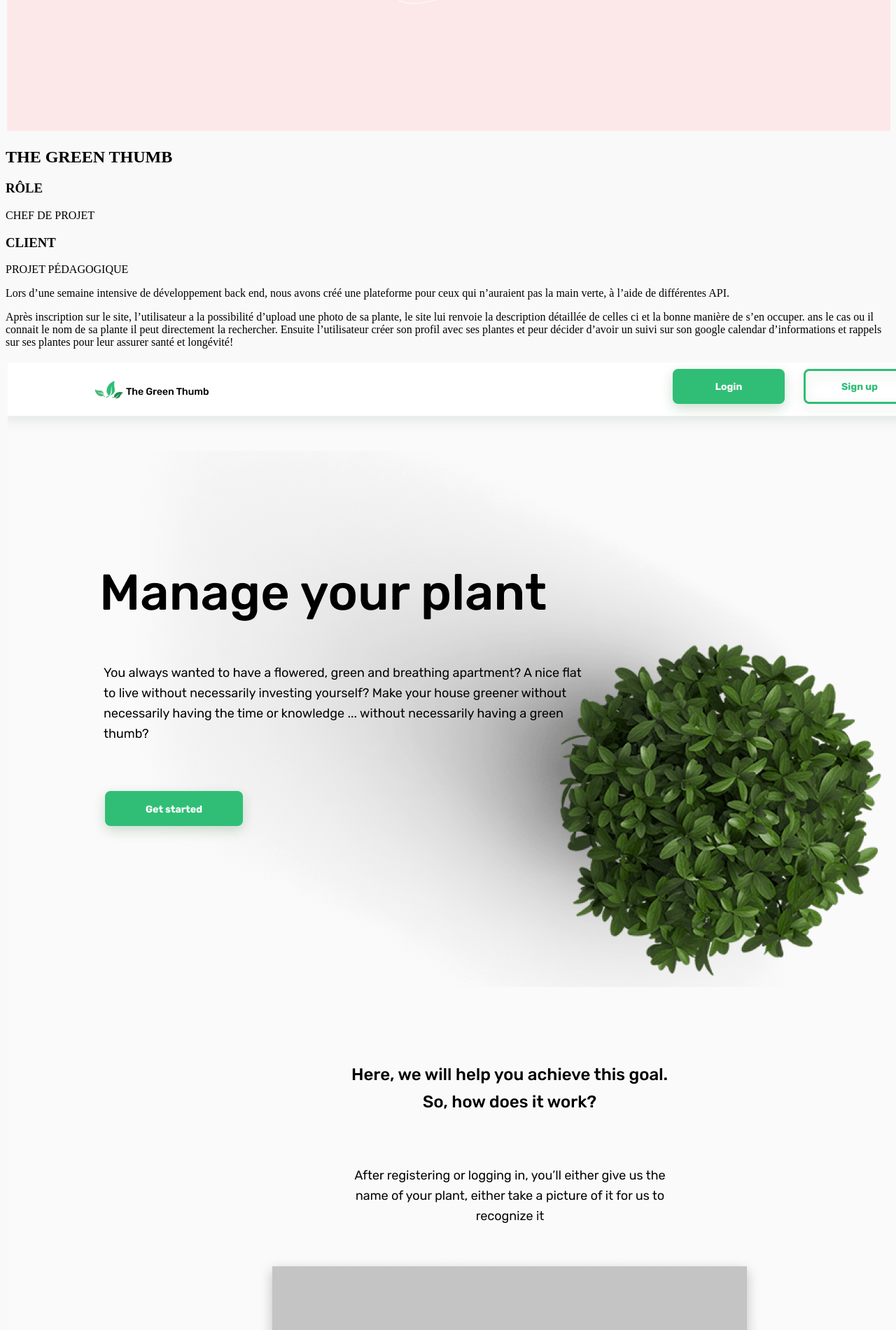
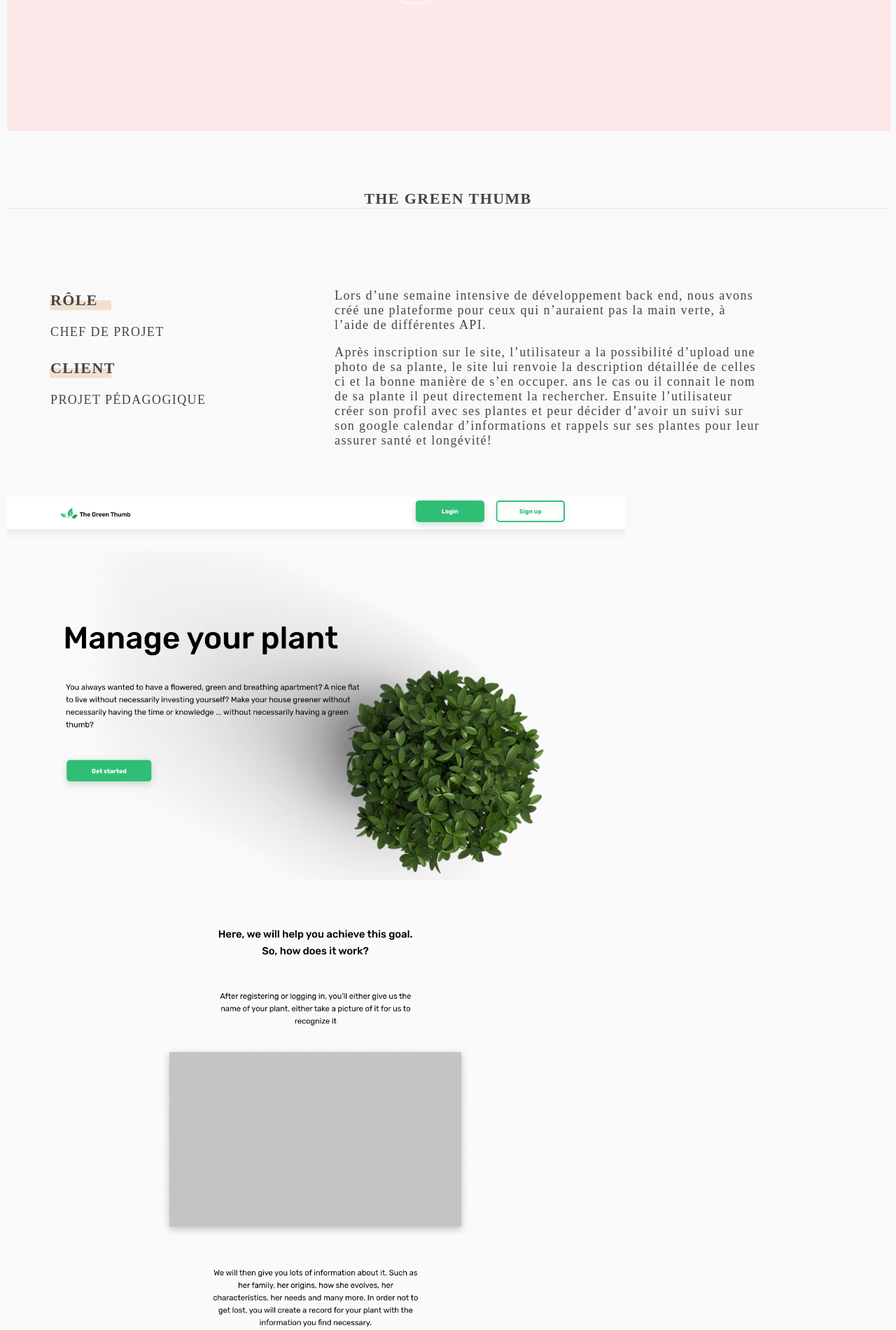
Before and after one commit to Luciezac/Folio, a PHP site: the page made by views/pages/concept.php in a window 1280 px wide; the page is wider, and only the part inside the window is pictured. Shown: the part 681-2581 px from the top of that part at 70% size. Run offline with PHP 8.4, Linux system fonts and the light colour scheme; the template is opened without the code that fills it, so the values that code supplies are empty; some libraries are stand-ins or nearby versions.

Commit message:
:art: template for the projects

```diff
--- a/assets/styles/style.css
+++ b/assets/styles/style.css
@@ -16,6 +16,7 @@
 {
     max-width: 1143px;
     margin: 0 auto;
+    position: relative;
 }
 .menu
 {
@@ -82,7 +83,7 @@
 
 
 /**
-PROJECT
+PROJECTS PRESENTATION
 **/
 
 .main
@@ -501,3 +502,108 @@
     left: 38px;
     z-index: -5;
 }
+
+
+/**
+PROJECT ONE BY ONE
+**/
+
+/**.cat1 img
+{
+    position: absolute;
+    transform: translate(0%, -20%);
+    z-index: -100;
+}**/
+
+.cat2 h2
+{
+    font-family: PlayfairDisplay;
+    font-size: 22px;
+    font-weight: bold;
+    letter-spacing: 1.4px;
+    color: #454545;
+    border-bottom: solid 1px #e7e7e7;
+    text-align: center;
+    margin: 5rem 0px;
+}
+
+.content_proj .roles h3
+{
+    font-family: PlayfairDisplay;
+    font-size: 22px;
+    font-weight: bold;
+    font-style: normal;
+    font-stretch: normal;
+    line-height: normal;
+    letter-spacing: 1.4px;
+    color: #454545;
+    position: relative;
+}
+
+.content_proj .roles h3::before
+{
+    content: "";
+    width: 29%;
+    height: 14px;
+    background-color: #f1dfd0;
+    display: block;
+    position: absolute;
+    top: 13px;
+    left: -1px;
+    z-index: -5;
+}
+
+.content_proj
+{
+    max-width: 1143px;
+    display: flex;
+    flex-wrap: wrap;
+    justify-content: space-between;
+    padding: 1rem 4rem;
+}
+
+.roles
+{
+    width: 30%;
+}
+.roles p
+{
+    width: 316px;
+    height: 27px;
+    font-family: OpenSans;
+    font-size: 18px;
+    font-weight: 300;
+    letter-spacing: 1.4px;
+    color: #454545;
+}
+
+.text_proj
+{
+    width: 60%;
+    height: 297px;
+    font-family: OpenSans;
+    font-size: 18px;
+    font-weight: 300;
+    letter-spacing: 1.4px;
+    color: #454545;
+}
+
+.images_proj_dev
+{
+    display: flex;
+    flex-wrap: wrap;
+
+}
+
+.images_proj_dev img
+{
+    width: 397px;
+    height: 706px;
+    margin: 3rem 4rem;
+}
+
+.images_proj img
+{
+    width: 70%;
+    margin: 0 auto;
+}
--- a/views/pages/comm.php
+++ b/views/pages/comm.php
@@ -5,7 +5,7 @@
 </div>
 
 <div class="cat2">
-    <h2></h2>
+    <h2>APPEL S'OFFRE DISNEY</h2>
 
     <div class="content_proj">
         <div class="roles">
@@ -16,7 +16,7 @@
         </div>
 
         <div class="text_proj">
-            <p></p>
+            <p>Disney à lancé un appel d'offre pour l'ouverture de ses 3 prochaines pôles d'attraction du parc : Star Wars, Marvel et Frozen qui ouvriront en 2025. Avec mon équipe nous avons donc élaboré un plan de communication en plusieurs étapes des 6 années à venir avec des évènements, des partenariats, des mini parcs dans plusieurs villes, des jeux vidéos, etc.</p>
         </div>
     </div>
 
--- a/views/pages/concept.php
+++ b/views/pages/concept.php
@@ -28,3 +28,30 @@
         <img src="<?= URL ?>assets/images/green/add_plant.png" alt="maquette plant">
     </div>
 </div>
+
+<div class="cat2">
+    <h2>CREHAPPY</h2>
+
+    <div class="content_proj">
+        <div class="roles">
+            <h3>RÔLE</h3>
+            <p>CHEF DE PROJET</p>
+            <h3>CLIENT</h3>
+            <p>PROJET PÉDAGOGIQUE</p>
+        </div>
+
+        <div class="text_proj">
+            <p>Sur le thème de « l’humain et la technologie » mon équipe et moi avons du créer un dispositif digital en 2 semaines intensives. </p>
+
+            <p>Nous avons donc imaginé une sorte de réseau social ultra sécurisé et censuré pour enfant. Le principe est simple : initier les enfants à la technologie et au digital en leur montrant uniquement l’aspect positif et cool ! Avec des sections comme « la cuisine » ou « le sport » ils pourraient upload des vidéos, textes, images ou autre pour s’instruire et s’entraider les uns les autres. Les enfants peuvent aussi créer des « clubs » pour retrouver leur amis et leur partager leur trouvailles.</p>
+
+            <p>Les parents n’ont pas à s’inquiéter grâce à la sécurité mise sur le site. Une inscription hyper sécurisé, un système de censure du language et du contenu et un accès permanent sur le profil de leur enfant leur est donné.</p>
+        </div>
+    </div>
+
+    <div class="images_proj">
+        <img src="<?= URL ?>assets/images/green/Landing_page.png" alt="maquete plant">
+        <img src="<?= URL ?>assets/images/green/MyPlant.png" alt="maquette plant">
+        <img src="<?= URL ?>assets/images/green/add_plant.png" alt="maquette plant">
+    </div>
+</div>
--- a/views/pages/design.php
+++ b/views/pages/design.php
@@ -47,9 +47,9 @@
         </div>
     </div>
 
-    <div class="images_proj">
-        <img src="<?= URL ?>assets/images/bonbon/Andoid.png" alt="android interfaces">
-        <img src="<?= URL ?>assets/images/bonbon/Andoid 2.png" alt="androif interface">
+    <div class="images_proj_dev">
+        <img src="<?= URL ?>assets/images/bonbon/android.png" alt="android le bonbon interfaces">
+        <img src="<?= URL ?>assets/images/bonbon/android2.png" alt="android le bonbon interface">
     </div>
 </div>
 
--- a/views/pages/dev.php
+++ b/views/pages/dev.php
@@ -24,7 +24,7 @@
         </div>
     </div>
 
-    <div class="images_proj">
+    <div class="images_proj_dev">
         <img src="<?= URL ?>assets/images/sendr/sendr.png" alt="sendr img">
         <img src="<?= URL ?>assets/images/sendr/sendr2.png" alt="sendr img">
         <img src="<?= URL ?>assets/images/sendr/sendr3.png" alt="sendr img">
--- a/views/partials/header.php
+++ b/views/partials/header.php
@@ -5,7 +5,7 @@
     <meta name="viewport" content="width=device-width, initial-scale=1.0">
     <meta http-equiv="X-UA-Compatible" content="ie=edge">
     <link rel="stylesheet" href="<?= URL ?>assets/styles/style.css">
-    <title>Home page</title>
+    <title>Lucie's Folio</title>
 </head>
 
 <header>
```
Also changed, not shown: views/pages/event.php (+5 -8 lines), assets/images/asso6.svg (added), assets/images/bonbon/android2.png (renamed from assets/images/bonbon/Android 2.png), readme.md.
